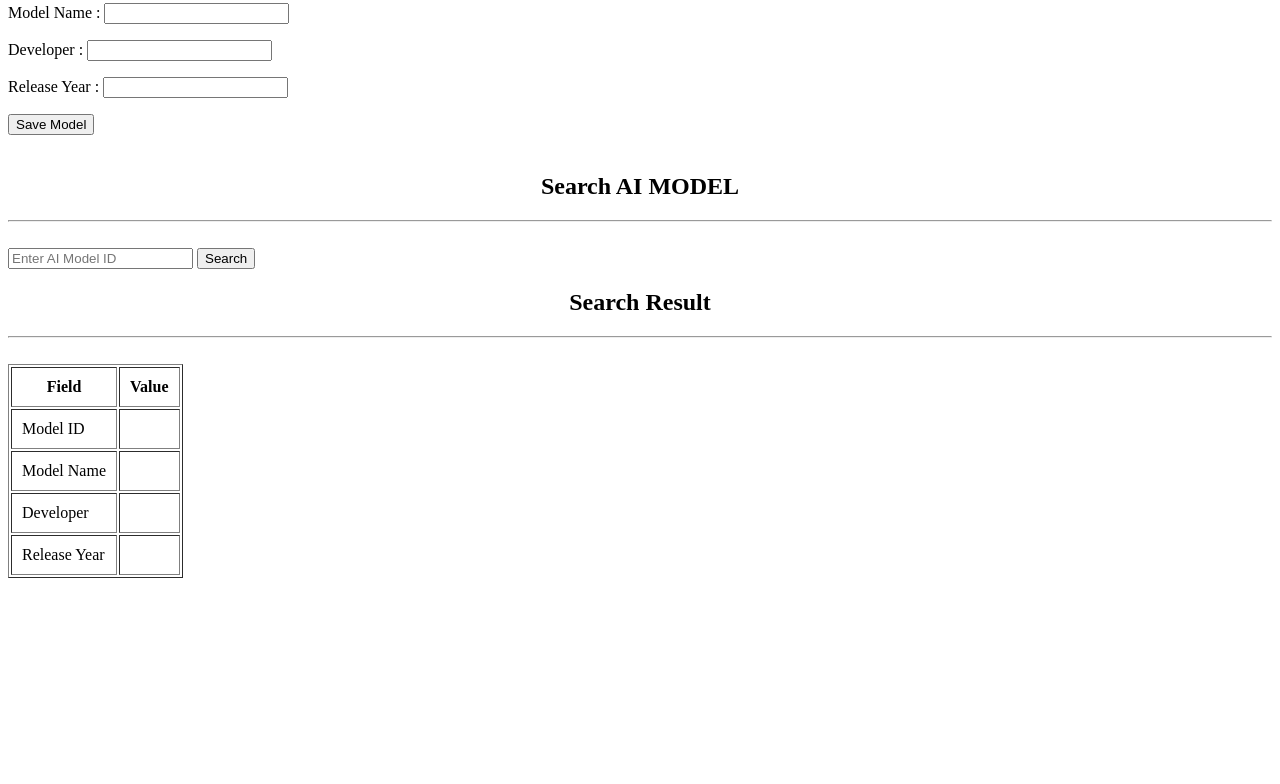
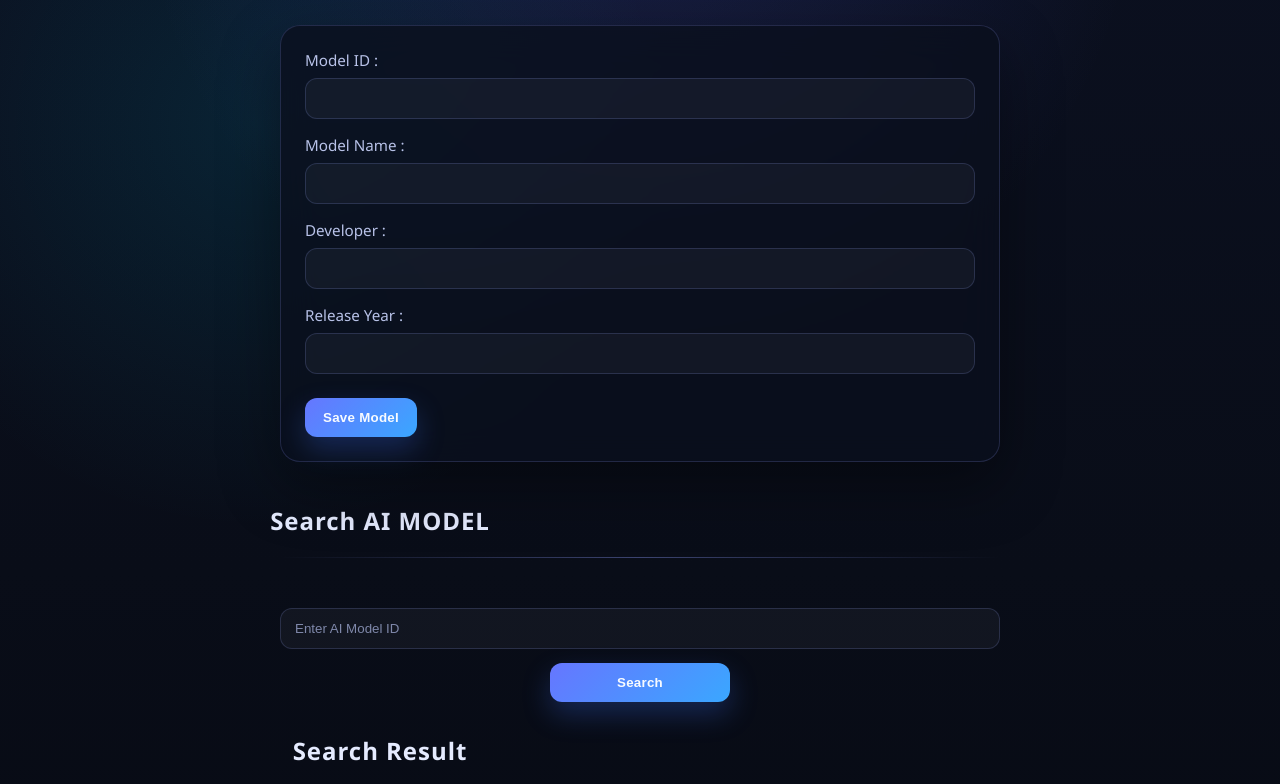
Before and after one commit to rhpiyas/ai-model-database, a website: page frontend/index.html in a window 1280 px wide. Shown: the part 132-916 px from the top of the page. Before the commit the page ends 800 px from the top, so only its background shows below. Drawn offline with Linux system fonts and the light colour scheme.

Commit message:
Style the frontend

```diff
--- a/frontend/style.css
+++ b/frontend/style.css
@@ -1,3 +1,180 @@
-.title{
+* {
+    box-sizing: border-box;
+}
+
+html {
+    color-scheme: dark;
+}
+
+body {
+    margin: 0;
+    min-height: 100vh;
+    padding: 40px 20px 56px;
+    background:
+        radial-gradient(circle at top, rgba(88, 101, 242, 0.18), transparent 35%),
+        radial-gradient(circle at 20% 20%, rgba(0, 180, 216, 0.12), transparent 28%),
+        linear-gradient(180deg, #0b1020 0%, #090d18 55%, #060912 100%);
+    color: #e5ebff;
+    font-family: "Segoe UI", "SF Pro Display", sans-serif;
+}
+
+.title,
+h2 {
     text-align: center;
+    letter-spacing: 0.04em;
 }
+
+.title {
+    margin: 0 0 18px;
+    font-size: clamp(2rem, 4vw, 3.25rem);
+    font-weight: 800;
+    color: #f4f7ff;
+    text-shadow: 0 0 24px rgba(112, 128, 255, 0.28);
+}
+
+hr {
+    width: min(720px, 100%);
+    margin: 18px auto 28px;
+    border: 0;
+    height: 1px;
+    background: linear-gradient(90deg, transparent, rgba(141, 156, 255, 0.38), transparent);
+}
+
+form,
+table,
+#searchModel,
+#searchBtn,
+h2 {
+    max-width: 720px;
+}
+
+form,
+table {
+    width: min(720px, 100%);
+    margin: 0 auto;
+    padding: 24px;
+    border: 1px solid rgba(143, 156, 255, 0.18);
+    border-radius: 20px;
+    background: rgba(10, 15, 29, 0.8);
+    box-shadow: 0 24px 60px rgba(0, 0, 0, 0.38);
+    backdrop-filter: blur(18px);
+}
+
+form p {
+    margin: 0 0 16px;
+}
+
+label {
+    display: block;
+    margin-bottom: 8px;
+    font-size: 0.95rem;
+    color: #b8c2e8;
+}
+
+input[type="text"] {
+    width: 100%;
+    padding: 12px 14px;
+    border: 1px solid rgba(149, 164, 255, 0.18);
+    border-radius: 12px;
+    background: rgba(255, 255, 255, 0.04);
+    color: #f4f7ff;
+    outline: none;
+    transition: border-color 0.2s ease, box-shadow 0.2s ease, transform 0.2s ease;
+}
+
+input[type="text"]::placeholder {
+    color: #7f88aa;
+}
+
+input[type="text"]:focus {
+    border-color: rgba(118, 136, 255, 0.9);
+    box-shadow: 0 0 0 4px rgba(118, 136, 255, 0.14);
+}
+
+button {
+    display: inline-flex;
+    align-items: center;
+    justify-content: center;
+    margin-top: 8px;
+    padding: 12px 18px;
+    border: 0;
+    border-radius: 12px;
+    background: linear-gradient(135deg, #6676ff 0%, #3aa7ff 100%);
+    color: #f8fbff;
+    font-weight: 700;
+    letter-spacing: 0.02em;
+    cursor: pointer;
+    box-shadow: 0 12px 28px rgba(62, 116, 255, 0.26);
+    transition: transform 0.2s ease, box-shadow 0.2s ease, filter 0.2s ease;
+}
+
+button:hover {
+    transform: translateY(-1px);
+    box-shadow: 0 16px 34px rgba(62, 116, 255, 0.32);
+    filter: brightness(1.05);
+}
+
+button:active {
+    transform: translateY(0);
+}
+
+#searchModel {
+    display: block;
+    width: min(720px, 100%);
+    margin: 0 auto 14px;
+}
+
+#searchBtn {
+    display: block;
+    width: min(180px, 100%);
+    margin: 0 auto 32px;
+}
+
+table {
+    border-collapse: collapse;
+    overflow: hidden;
+}
+
+th,
+td {
+    padding: 14px 16px;
+    border-bottom: 1px solid rgba(143, 156, 255, 0.12);
+    text-align: left;
+}
+
+th {
+    font-size: 0.88rem;
+    text-transform: uppercase;
+    letter-spacing: 0.08em;
+    color: #d9e1ff;
+    background: rgba(255, 255, 255, 0.03);
+}
+
+tr:last-child td {
+    border-bottom: 0;
+}
+
+td {
+    color: #eef2ff;
+}
+
+@media (max-width: 640px) {
+    body {
+        padding: 24px 14px 40px;
+    }
+
+    .title {
+        font-size: 1.9rem;
+    }
+
+    form,
+    table {
+        padding: 18px;
+        border-radius: 16px;
+    }
+
+    button,
+    #searchBtn {
+        width: 100%;
+    }
+}
```
